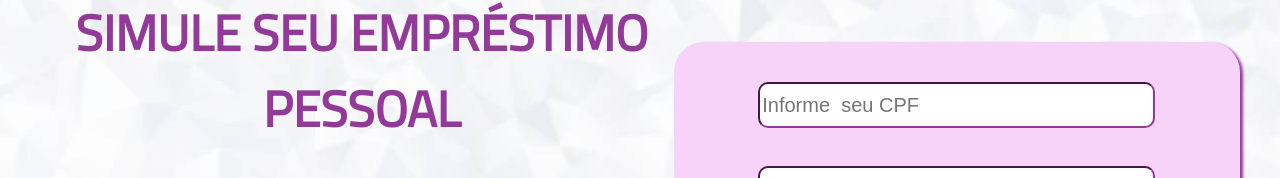
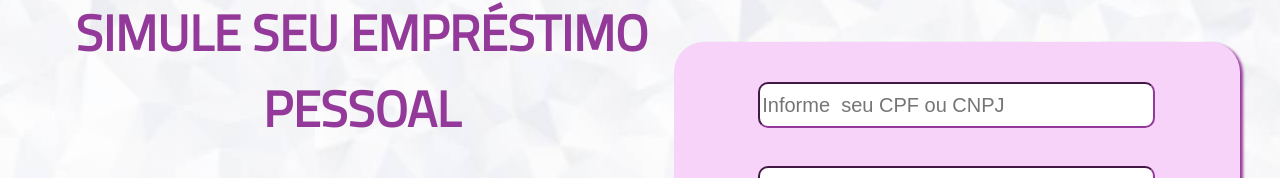
Before and after one commit to projeto-integrador-senac-jyv/jyv-experian, a React (Create React App) app: page /simulacao in a window 1280 px wide. Shown: the part 173-351 px from the top of the page. Built offline with nearby package versions, Linux system fonts and the light colour scheme; a web font is replaced by a local one.

Commit message:
raivaaaaaaaaaa

```diff
--- a/src/Cadastro.js
+++ b/src/Cadastro.js
@@ -21,7 +21,7 @@ function Cadastro() {
                     <input required type="date" placeholder="Digite sua data de nascimento"></input>
                     <br/>
                     <br/>
-                    <input required  placeholder="Digite seu CPF ou CNPJ"></input>
+                    <input required minlength="11"   placeholder="Digite seu CPF ou CNPJ"></input>
                     <br/>
                     <br/>
                     <input required type="email" placeholder="Digite seu e-mail"></input>
--- a/src/Login.js
+++ b/src/Login.js
@@ -22,17 +22,11 @@ function Login() {
 
                     <FontAwesomeIcon icon={faIdCard} />
                     <br/>
-                    <input required  placeholder="Digite seu CPF ou CNPJ"></input>
+                    <input required minlength="11"   placeholder="Digite seu CPF ou CNPJ"></input>
 
                     <br/>
                     <br/>
 
-                    {/* <FontAwesomeIcon icon={faAt} />
-                    <br/>
-                    <input placeholder="Digite seu e-mail"></input>
-
-                    <br/>
-                    <br/> */}
 
                     <FontAwesomeIcon icon={faLock} />
                     <br/>
@@ -42,18 +36,7 @@ function Login() {
                     <br/>
                     <br/>
 
-                    {/* <label for="Usuário"></label>
 
-                    <select name="Usuário" id="Usuário ">
-
-                        <option value="Quem é você?" >Quem é você?</option>
-                        <option value="Administrador">Administrador</option>
-                        <option value="Cliente">Cliente</option>
-
-                    </select>
-
-                    <br/>
-                    <br/> */}
 
                     <button  href="./Simulacao" className="button2"> ENVIAR </button>
 
@@ -68,3 +51,29 @@ function Login() {
 }
 
 export default Login;
+
+{
+ { /* <FontAwesomeIcon icon={faAt} />
+    <br/>
+      <input placeholder="Digite seu e-mail"></input>
+
+    <br/>
+    <br/> */
+ }
+
+    {/* <label for="Usuário"></label>
+
+     <select name="Usuário" id="Usuário ">
+
+        <option value="Quem é você?" >Quem é você?</option>
+        <option value="Administrador">Administrador</option>
+        <option value="Cliente">Cliente</option>
+
+        </select>
+
+        <br/>
+        <br/> */
+    }
+
+
+}
--- a/src/Simulacao.css
+++ b/src/Simulacao.css
@@ -38,6 +38,7 @@
     background:#f7d3fa;
     margin-top: 90px;
     margin-right: 40px;
+
 
 }
 
--- a/src/Simulacao.js
+++ b/src/Simulacao.js
@@ -29,13 +29,13 @@ function Simulacao() {
 
                 <div>
                     <form>
-                        <input required placeholder="Informe  seu CPF"></input>
+                        <input required  minlength="11" placeholder="Informe  seu CPF ou CNPJ"></input>
                         <br/>
                         <br/>
                         <input required type="email" placeholder="Informe seu e-mail"></input>
                         <br/>
                         <br/>
-                        <input required placeholder="Informe o valor desejado para empréstimo"></input>
+                        <input required type="number" placeholder="Informe o valor desejado para empréstimo"></input>
                         <br/>
                         <br/>
                     </form>
```
